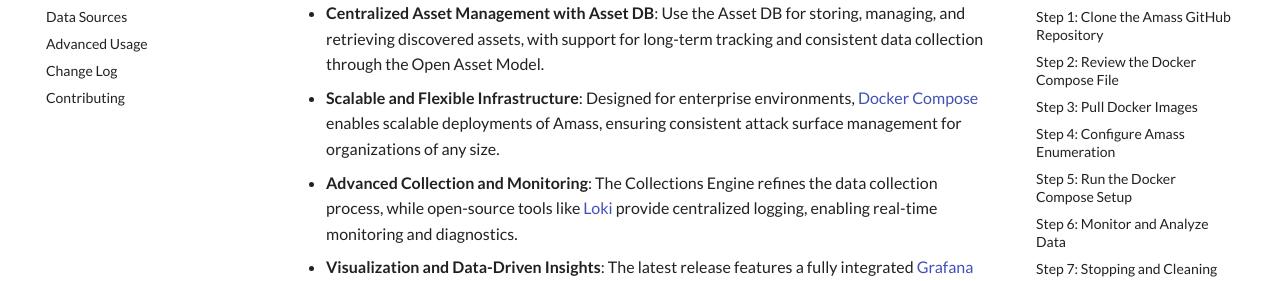
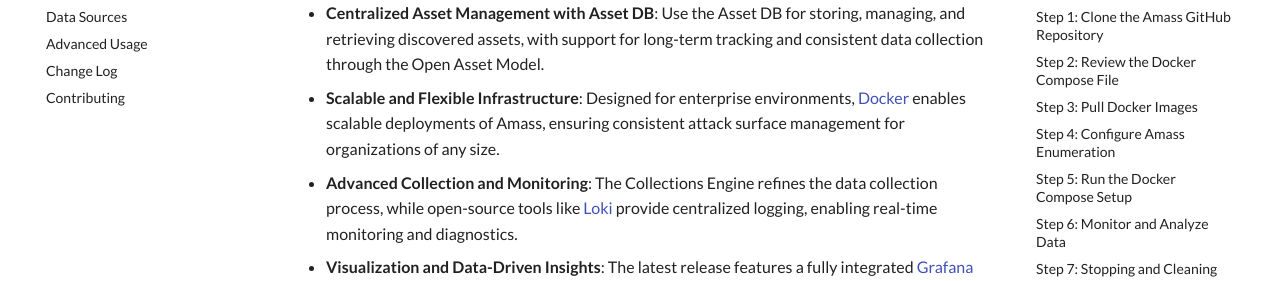
Before and after one commit to owasp-amass/docs, an MkDocs documentation site: the page built from docs/index.md, in a window 1280 px wide and 900 px high, scrolled down 576 px. Shown: the part 172-453 px from the top of the window. Built offline with MkDocs 1.6.1 and Material for MkDocs 9.7.7, drawn with Linux system fonts in a browser that asks for light colours; comment, search, counter and statistics services are not loaded.

Commit message:
Update index.md

```diff
--- a/docs/index.md
+++ b/docs/index.md
@@ -22,7 +22,7 @@
 
 - **Centralized Asset Management with Asset DB**: Use the Asset DB for storing, managing, and retrieving discovered assets, with support for long-term tracking and consistent data collection through the Open Asset Model.
 
-- **Scalable and Flexible Infrastructure**: Designed for enterprise environments, [Docker Compose](https://docs.docker.com/compose/) enables scalable deployments of Amass, ensuring consistent attack surface management for organizations of any size.
+- **Scalable and Flexible Infrastructure**: Designed for enterprise environments, [Docker](https://www.docker.com/products/docker-desktop/) enables scalable deployments of Amass, ensuring consistent attack surface management for organizations of any size.
 
 - **Advanced Collection and Monitoring**: The Collections Engine refines the data collection process, while open-source tools like [Loki](https://grafana.com/oss/loki/) provide centralized logging, enabling real-time monitoring and diagnostics.
 
```
